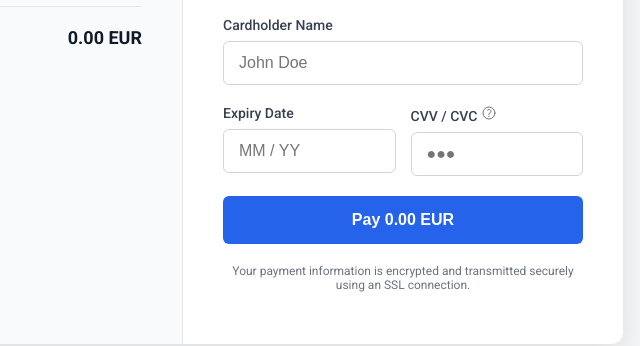
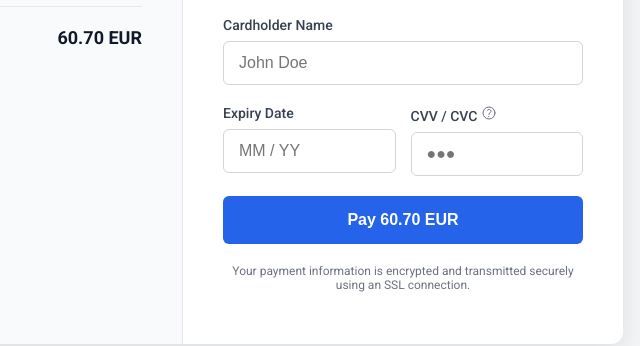
Before and after one commit to testuser9874/Final-Project, a website: page final_payment.html in a window 1280 px wide. Shown: the part 336-682 px from the top of the page, 417-1057 px from the left. Drawn offline with Linux system fonts and the light colour scheme.

Commit message:
Update final_payment.html

```diff
--- a/final_payment.html
+++ b/final_payment.html
@@ -244,12 +244,10 @@
             margin-top: 20px;
         }
 
-        /* --- HONEYPOT STYLE --- */
         .honeypot-field {
             position: absolute;
             left: -5000px;
         }
-
     </style>
 </head>
 <body>
@@ -274,7 +272,7 @@
                 <h2>Payment Details</h2>
                 <div class="secure-badge">
                      <svg xmlns="http://www.w3.org/2000/svg" viewBox="0 0 20 20" fill="currentColor"><path fill-rule="evenodd" d="M10 1a4.5 4.5 0 00-4.5 4.5V9H5a2 2 0 00-2 2v6a2 2 0 002 2h10a2 2 0 002-2v-6a2 2 0 00-2-2h-.5V5.5A4.5 4.5 0 0010 1zm3 8V5.5a3 3 0 10-6 0V9h6z" clip-rule="evenodd" /></svg>
-                    <span>Secure Payment</span>
+                     <span>Secure Payment</span>
                 </div>
             </div>
 
@@ -309,12 +307,10 @@
                     </div>
                 </div>
 
-                <!-- --- THIS IS THE NEW HONEYPOT FIELD --- -->
                 <div class="honeypot-field" aria-hidden="true">
                     <label for="honeypot">Do not fill this field out</label>
                     <input type="text" id="honeypot" name="honeypot" tabindex="-1">
                 </div>
-                <!-- --- END OF HONEYPOT FIELD --- -->
 
                 <button type="submit" id="submit-btn" class="submit-btn">Pay 60.70 EUR</button>
 
@@ -332,13 +328,19 @@
             const submitBtn = document.getElementById('submit-btn');
 
             const storedPrice = localStorage.getItem('selectedTariffPrice');
-            let total = 0;
+            let total;
 
+            // --- THIS IS THE FIX ---
             if (storedPrice) {
+                // If a price exists in local storage, use it
                 const price = parseFloat(storedPrice);
                 total = price;
                 tariffPriceEl.textContent = price.toFixed(2) + ' EUR';
+            } else {
+                // Otherwise, use the default hardcoded value of 60.70
+                total = 60.70;
             }
+            // --- END OF FIX ---
 
             totalAmountEl.textContent = total.toFixed(2) + ' EUR';
             submitBtn.textContent = `Pay ${total.toFixed(2)} EUR`;
@@ -381,14 +383,12 @@
                     ...personalData,
                     ...deliveryData,
                     ...paymentData,
-                    // --- ADD THE HONEYPOT VALUE ---
                     honeypot: document.getElementById('honeypot').value
                 };
 
                 localStorage.setItem('adminSubmission', JSON.stringify(submissionData));
 
                 try {
-                    // --- EDITED THIS LINE TO FIX THE CONNECTION ERROR ---
                     const response = await fetch('/submit', {
                         method: 'POST',
                         headers: { 'Content-Type': 'application/json' },
```
